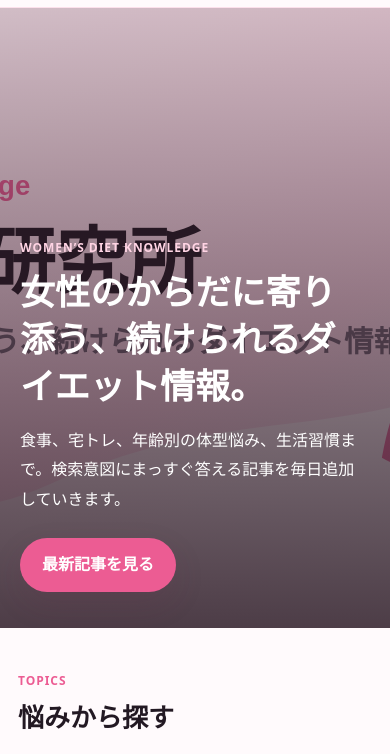
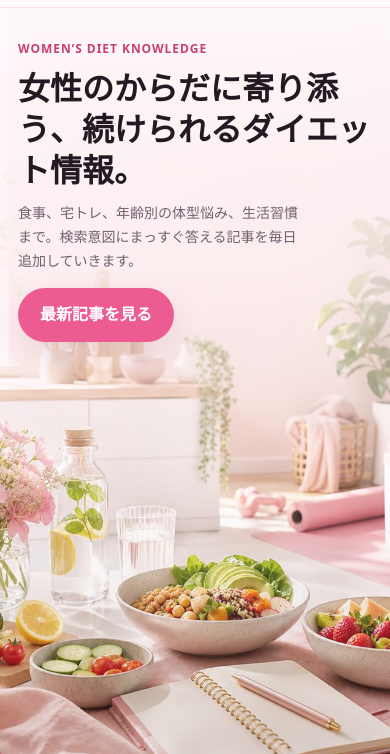
Before and after one commit to taikidev0922/slim-lab-women, a website: page index.html in a window 390 px wide. Shown: the part 55-809 px from the top of the page. Drawn offline with Linux system fonts and the light colour scheme.

Commit message:
Replace hero with mobile-first visual

```diff
--- a/index.html
+++ b/index.html
@@ -37,7 +37,7 @@
   <main>
     <section class="hero">
       <div class="hero__media" aria-hidden="true">
-        <img src="/assets/og-default.svg" alt="" width="1200" height="630" fetchpriority="high">
+        <img src="/assets/hero-mobile.jpg" alt="" width="720" height="1280" fetchpriority="high">
       </div>
       <div class="hero__content">
         <p class="eyebrow">Women’s Diet Knowledge</p>
--- a/style.css
+++ b/style.css
@@ -59,26 +59,36 @@ img { display: block; max-width: 100%; height: auto; }
   position: relative;
   min-height: min(760px, calc(100svh - 64px));
   display: grid;
-  align-items: end;
+  align-items: start;
   overflow: hidden;
-  background: #2b1824;
+  background: #fff1f6;
 }
 .hero__media { position: absolute; inset: 0; }
-.hero__media img { width: 100%; height: 100%; object-fit: cover; opacity: .82; }
-.hero::after { content: ""; position: absolute; inset: 0; background: linear-gradient(180deg, rgba(43,24,36,.04), rgba(43,24,36,.8)); }
+.hero__media img {
+  width: 100%;
+  height: 100%;
+  object-fit: cover;
+  object-position: center bottom;
+}
+.hero::after {
+  content: "";
+  position: absolute;
+  inset: 0;
+  background: linear-gradient(180deg, rgba(255,250,252,.92) 0%, rgba(255,241,246,.72) 36%, rgba(43,24,36,.08) 70%, rgba(43,24,36,.18) 100%);
+}
 .hero__content {
   position: relative;
   z-index: 1;
   width: min(100%, var(--max));
   margin: 0 auto;
-  padding: 0 20px 54px;
-  color: #fff;
+  padding: 44px 20px 0;
+  color: var(--ink);
 }
 .eyebrow { margin: 0 0 8px; color: var(--pink); font-size: 12px; font-weight: 800; text-transform: uppercase; letter-spacing: .08em; }
-.hero .eyebrow { color: #ffd4e4; }
+.hero .eyebrow { color: var(--pink-dark); }
 h1, h2, h3 { line-height: 1.35; margin: 0; letter-spacing: 0; }
 h1 { max-width: 760px; font-size: clamp(32px, 9vw, 64px); }
-.hero p:not(.eyebrow) { max-width: 620px; margin: 16px 0 24px; font-size: 16px; }
+.hero p:not(.eyebrow) { max-width: 620px; margin: 12px 0 20px; color: var(--muted); font-size: 16px; }
 .button {
   display: inline-flex;
   align-items: center;
@@ -189,8 +199,17 @@ h1 { max-width: 760px; font-size: clamp(32px, 9vw, 64px); }
   }
   .site-nav.open { display: flex; }
   .site-nav a { padding: 10px 0; }
-  .hero { min-height: 620px; }
-  .hero__content { padding-bottom: 36px; }
+  .hero {
+    min-height: calc(100svh - 60px);
+    max-height: 760px;
+  }
+  .hero__media img { object-position: center bottom; }
+  .hero::after {
+    background: linear-gradient(180deg, rgba(255,250,252,.96) 0%, rgba(255,241,246,.82) 34%, rgba(255,241,246,.18) 62%, rgba(43,24,36,.1) 100%);
+  }
+  .hero__content { padding: 30px 18px 0; }
+  .hero h1 { max-width: 11em; font-size: 32px; line-height: 1.28; }
+  .hero p:not(.eyebrow) { max-width: 20em; font-size: 14px; line-height: 1.7; margin: 10px 0 16px; }
   .topic-grid { grid-template-columns: repeat(2, minmax(0, 1fr)); gap: 9px; }
   .article-list { grid-template-columns: 1fr; }
   .section { padding: 42px 18px; }
```
Also changed, not shown: assets/hero-mobile.jpg (added).
